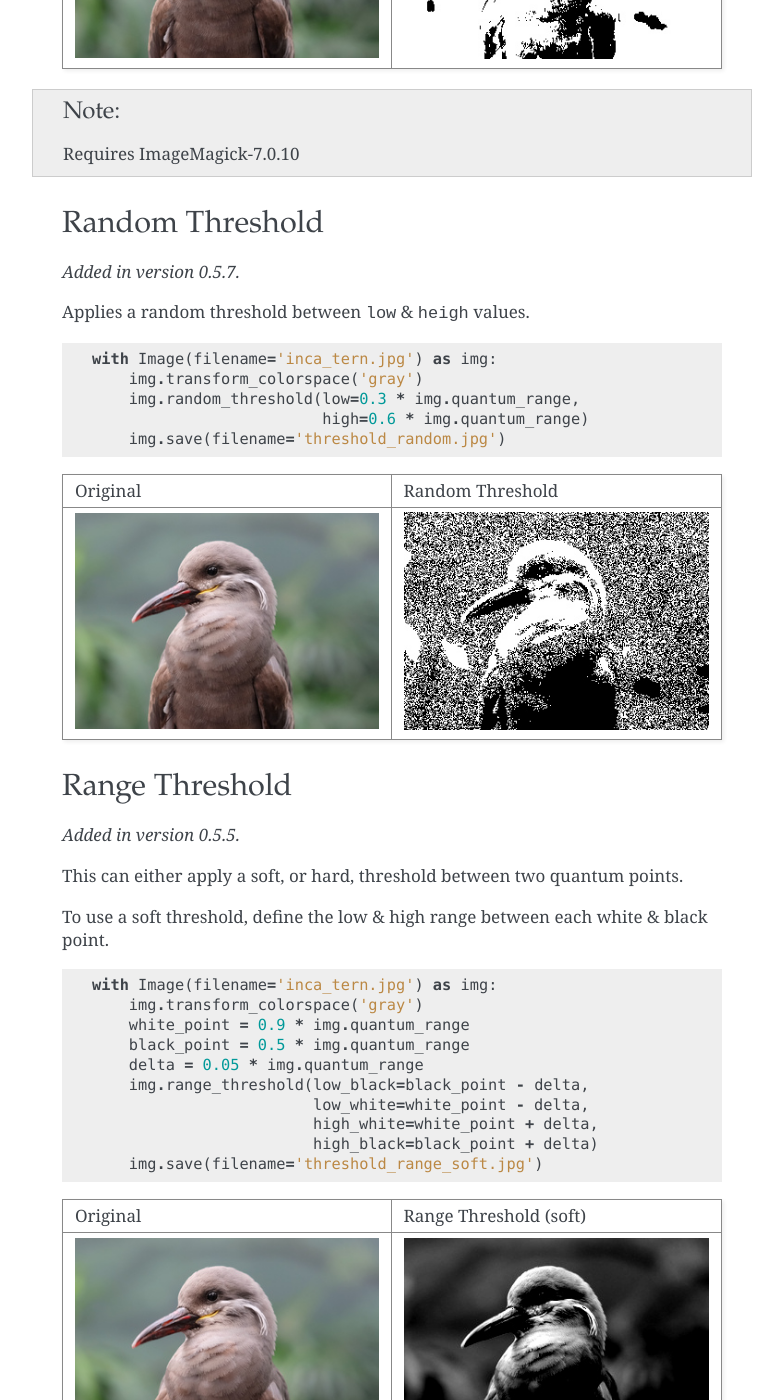
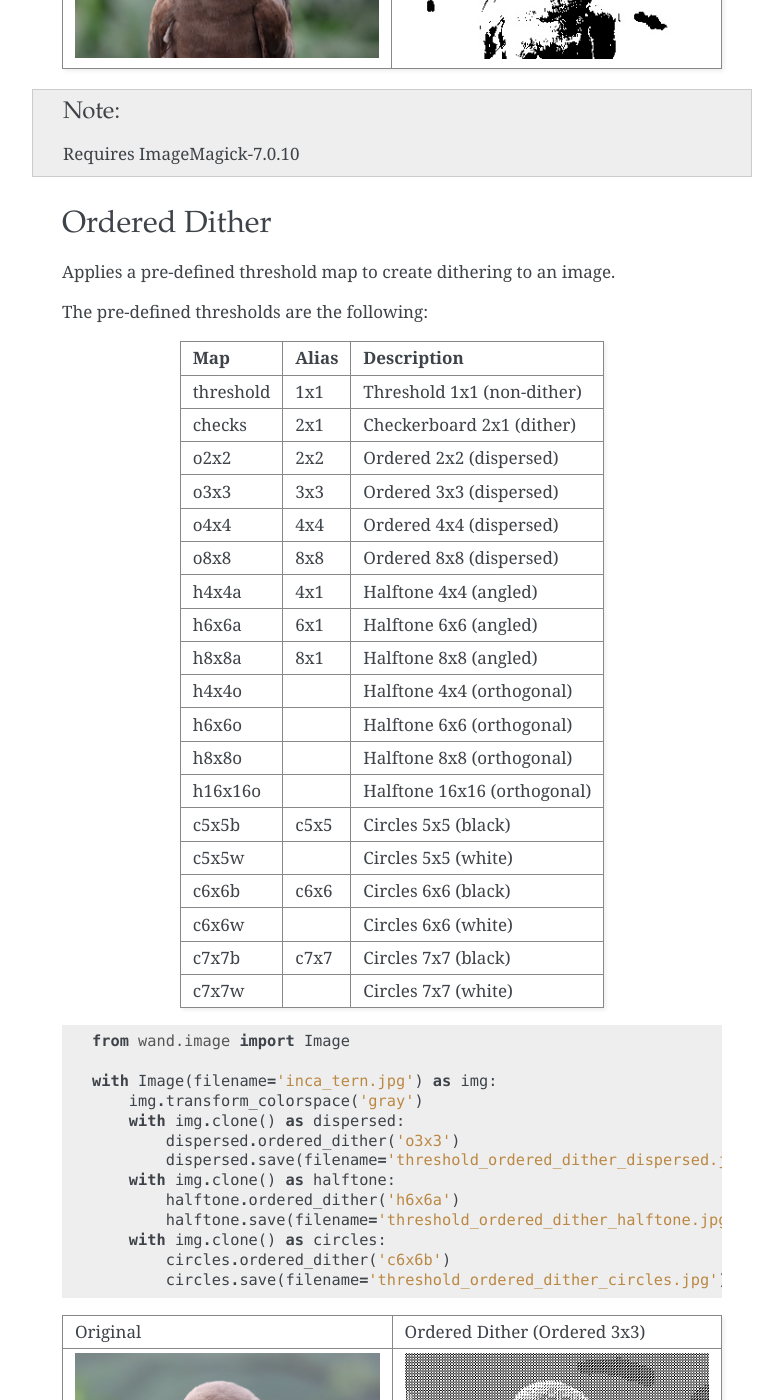
Before and after one commit to emcconville/wand, a Sphinx documentation site: the page built from docs/guide/threshold.rst, in a window 1280 px wide and 1400 px high, scrolled down 3053 px. Shown: the whole window, without its empty margins (358-1141 px from the left). Built offline with Sphinx 7.4.7, drawn with Linux system fonts in a browser that asks for light colours; some web fonts are replaced; the version number could not be read and is left out; some of the changed text lies outside the part shown.

Commit message:
Added quantize guide + treshold clean-up [ci skip]

```diff
--- a/docs/guide/threshold.rst
+++ b/docs/guide/threshold.rst
@@ -2,7 +2,7 @@ Threshold
 =========
 
 ..
-  This document covers methods defined in MagickCore's fx.c file.
+  This document covers methods defined in MagickCore's threshold.c file.
   https://imagemagick.org/api/MagickCore/threshold_8c.html
 
 
@@ -132,6 +132,86 @@ to white, else black.
 .. note:: Requires ImageMagick-7.0.10
 
 
+.. _ordered_dither:
+
+Ordered Dither
+--------------
+
+Applies a pre-defined threshold map to create dithering to an image.
+
+The pre-defined thresholds are the following:
+
++-----------+-------+-----------------------------+
+| Map       | Alias | Description                 |
++===========+=======+=============================+
+| threshold | 1x1   | Threshold 1x1 (non-dither)  |
++-----------+-------+-----------------------------+
+| checks    | 2x1   | Checkerboard 2x1 (dither)   |
++-----------+-------+-----------------------------+
+| o2x2      | 2x2   | Ordered 2x2 (dispersed)     |
++-----------+-------+-----------------------------+
+| o3x3      | 3x3   | Ordered 3x3 (dispersed)     |
++-----------+-------+-----------------------------+
+| o4x4      | 4x4   | Ordered 4x4 (dispersed)     |
++-----------+-------+-----------------------------+
+| o8x8      | 8x8   | Ordered 8x8 (dispersed)     |
++-----------+-------+-----------------------------+
+| h4x4a     | 4x1   | Halftone 4x4 (angled)       |
++-----------+-------+-----------------------------+
+| h6x6a     | 6x1   | Halftone 6x6 (angled)       |
++-----------+-------+-----------------------------+
+| h8x8a     | 8x1   | Halftone 8x8 (angled)       |
++-----------+-------+-----------------------------+
+| h4x4o     |       | Halftone 4x4 (orthogonal)   |
++-----------+-------+-----------------------------+
+| h6x6o     |       | Halftone 6x6 (orthogonal)   |
++-----------+-------+-----------------------------+
+| h8x8o     |       | Halftone 8x8 (orthogonal)   |
++-----------+-------+-----------------------------+
+| h16x16o   |       | Halftone 16x16 (orthogonal) |
++-----------+-------+-----------------------------+
+| c5x5b     | c5x5  | Circles 5x5 (black)         |
++-----------+-------+-----------------------------+
+| c5x5w     |       | Circles 5x5 (white)         |
++-----------+-------+-----------------------------+
+| c6x6b     | c6x6  | Circles 6x6 (black)         |
++-----------+-------+-----------------------------+
+| c6x6w     |       | Circles 6x6 (white)         |
++-----------+-------+-----------------------------+
+| c7x7b     | c7x7  | Circles 7x7 (black)         |
++-----------+-------+-----------------------------+
+| c7x7w     |       | Circles 7x7 (white)         |
++-----------+-------+-----------------------------+
+
+.. code-block:: python
+
+    from wand.image import Image
+
+    with Image(filename='inca_tern.jpg') as img:
+        img.transform_colorspace('gray')
+        with img.clone() as dispersed:
+            dispersed.ordered_dither('o3x3')
+            dispersed.save(filename='threshold_ordered_dither_dispersed.jpg')
+        with img.clone() as halftone:
+            halftone.ordered_dither('h6x6a')
+            halftone.save(filename='threshold_ordered_dither_halftone.jpg')
+        with img.clone() as circles:
+            circles.ordered_dither('c6x6b')
+            circles.save(filename='threshold_ordered_dither_circles.jpg')
+
++-------------------------------------------------------------+--------------------------------------------------------------+
+| Original                                                    | Ordered Dither (Ordered 3x3)                                 |
++-------------------------------------------------------------+--------------------------------------------------------------+
+| .. image:: ../_images/inca_tern.jpg                         | .. image:: ../_images/threshold_ordered_dither_dispersed.jpg |
+|    :alt: Original                                           |    :alt: Ordered Dither (Ordered 3x3)                        |
++-------------------------------------------------------------+--------------------------------------------------------------+
+| Ordered Dither (Halftone 4x4)                               | Ordered Dither (Circles 6x6)                                 |
++-------------------------------------------------------------+--------------------------------------------------------------+
+| .. image:: ../_images/threshold_ordered_dither_halftone.jpg | .. image:: ../_images/threshold_ordered_dither_circles.jpg   |
+|    :alt: Ordered Dither (Halftone 4x4)                      |    :alt: Ordered Dither (Circles 6x6)                        |
++-------------------------------------------------------------+--------------------------------------------------------------+
+
+
 .. _random_threshold:
 
 Random Threshold
@@ -142,6 +222,8 @@ Random Threshold
 Applies a random threshold between ``low`` & ``heigh`` values.
 
 .. code-block:: python
+
+    from wand.image import Image
 
     with Image(filename='inca_tern.jpg') as img:
         img.transform_colorspace('gray')
--- a/docs/index.rst
+++ b/docs/index.rst
@@ -97,6 +97,7 @@ User's guide
    guide/layers
    guide/sequence
    guide/resource
+   guide/quantize
    guide/threshold
    guide/cli
    test
```
Also changed, not shown: docs/guide/quantize.rst (added, +134 -0 lines), docs/guide/transform.rst (+0 -28 lines), docs/_images/quantize_kmeans.jpg (added), docs/_images/quantize_kmeans_seed.jpg (added), docs/_images/quantize_posterize.jpg (added), docs/_images/quantize_quantize.jpg (added), docs/_images/quantize_remap.jpg (added), docs/_images/threshold_ordered_dither_circles.jpg (added), docs/_images/threshold_ordered_dither_dispersed.jpg (added), docs/_images/threshold_ordered_dither_halftone.jpg (added).
